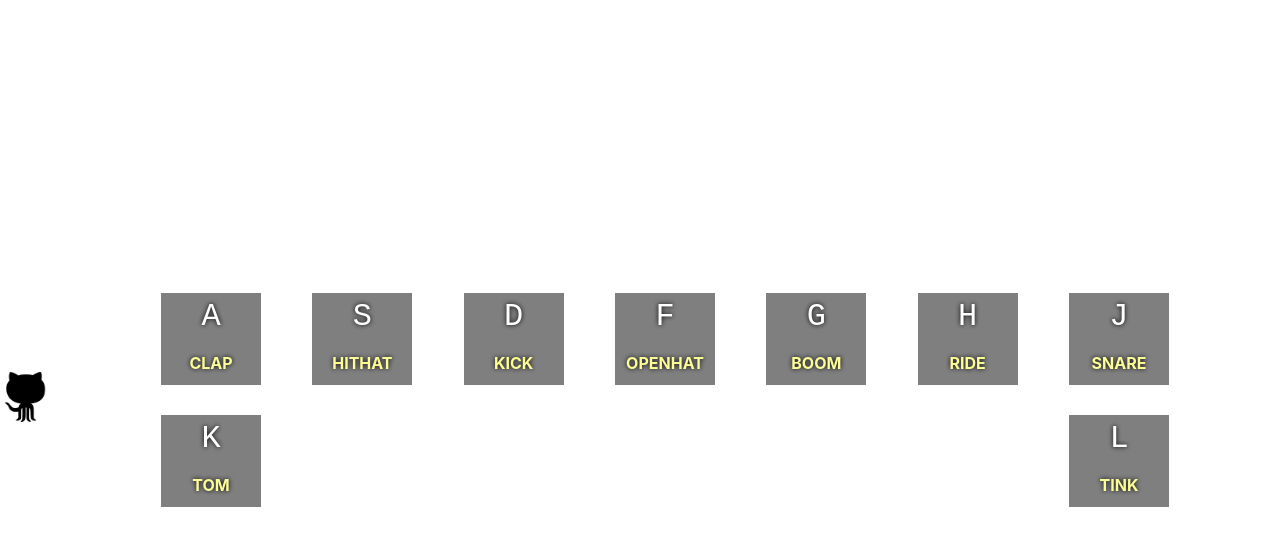
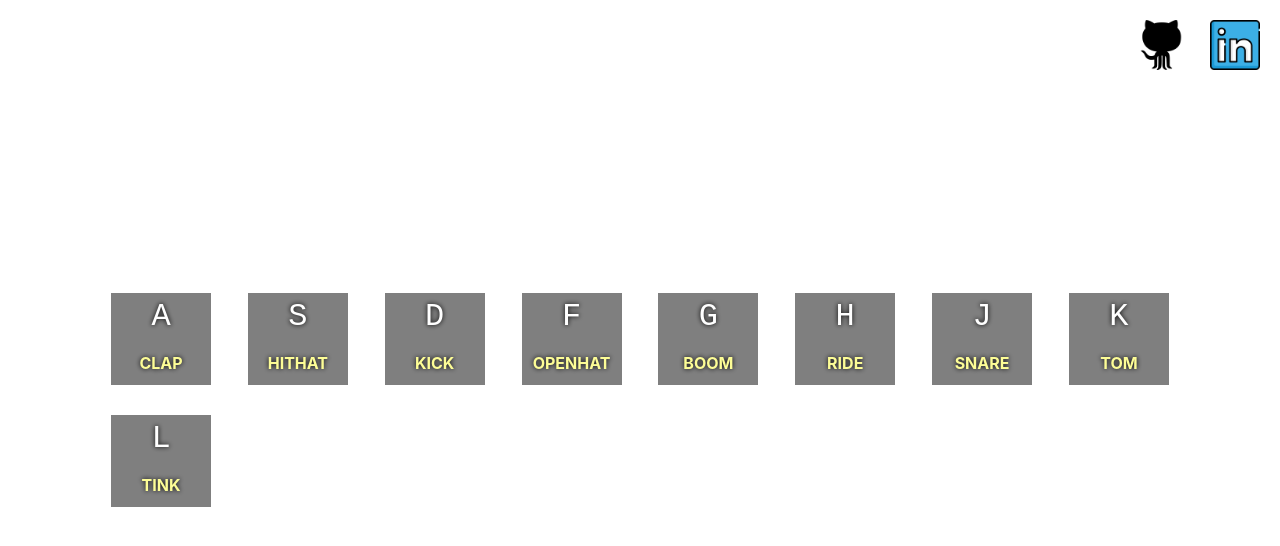
Before and after one commit to nugmara/Javascript-Drum-Kit, a website built with Vite: page index.html in a window 1280 px wide. Built offline with nearby package versions, Linux system fonts and the light colour scheme; files whose address does not match are found by name.

Commit message:
Add nav with github and linkedin anchortags, change css and html to position everything

```diff
--- a/index.html
+++ b/index.html
@@ -1,4 +1,4 @@
-<!doctype html>
+<!DOCTYPE html>
 <html lang="en">
   <head>
     <meta charset="UTF-8" />
@@ -7,9 +7,16 @@
     <title>Vite App</title>
   </head>
   <body>
-    <div>
-      <a href=""><img src="./github-big-logo.png" alt="github-logo" width="50px"></a>
-    </div>
+    <div class="content-wrapper">
+      <nav>
+        <a href="https://github.com/nugmara"
+          ><img src="./github-big-logo.png" alt="github-logo" width="50px"
+        /></a>
+        <a href="https://www.linkedin.com/in/dagmara-grabowska/"
+          ><img src="./linkedin.png" alt="linkedin-logo" width="50px"
+        /></a>
+      </nav>
+
       <div id="keys">
         <div data-key="65" class="key">
           <kbd>A</kbd>
@@ -48,16 +55,44 @@
           <span class="sound">tink</span>
         </div>
       </div>
+    </div>
 
-      <audio data-key="65" src="./audio/01 - JavaScript Drum Kit_sounds_boom.wav"></audio>
-      <audio data-key="83" src="./audio/01 - JavaScript Drum Kit_sounds_clap.wav"></audio>
-      <audio data-key="68" src="./audio/01 - JavaScript Drum Kit_sounds_hihat.wav"></audio>
-      <audio data-key="70" src="./audio/01 - JavaScript Drum Kit_sounds_kick.wav"></audio>
-      <audio data-key="71" src="./audio/01 - JavaScript Drum Kit_sounds_openhat.wav"></audio>
-      <audio data-key="72" src="./audio/01 - JavaScript Drum Kit_sounds_ride.wav"></audio>
-      <audio data-key="74" src="./audio/01 - JavaScript Drum Kit_sounds_snare.wav"></audio>
-      <audio data-key="75" src="./audio/01 - JavaScript Drum Kit_sounds_tink.wav"></audio>
-      <audio data-key="76" src="./audio/01 - JavaScript Drum Kit_sounds_tom.wav"></audio>
+    <audio
+      data-key="65"
+      src="./audio/01 - JavaScript Drum Kit_sounds_boom.wav"
+    ></audio>
+    <audio
+      data-key="83"
+      src="./audio/01 - JavaScript Drum Kit_sounds_clap.wav"
+    ></audio>
+    <audio
+      data-key="68"
+      src="./audio/01 - JavaScript Drum Kit_sounds_hihat.wav"
+    ></audio>
+    <audio
+      data-key="70"
+      src="./audio/01 - JavaScript Drum Kit_sounds_kick.wav"
+    ></audio>
+    <audio
+      data-key="71"
+      src="./audio/01 - JavaScript Drum Kit_sounds_openhat.wav"
+    ></audio>
+    <audio
+      data-key="72"
+      src="./audio/01 - JavaScript Drum Kit_sounds_ride.wav"
+    ></audio>
+    <audio
+      data-key="74"
+      src="./audio/01 - JavaScript Drum Kit_sounds_snare.wav"
+    ></audio>
+    <audio
+      data-key="75"
+      src="./audio/01 - JavaScript Drum Kit_sounds_tink.wav"
+    ></audio>
+    <audio
+      data-key="76"
+      src="./audio/01 - JavaScript Drum Kit_sounds_tom.wav"
+    ></audio>
 
     <script type="module" src="/main.js"></script>
   </body>
--- a/style.css
+++ b/style.css
@@ -5,6 +5,7 @@
 }
 
 body {
+  position: relative;
   margin: 0;
   display: flex;
   place-items: center;
@@ -13,6 +14,25 @@ body {
   background: url("./wallpaper.jpg") no-repeat center center fixed;
   background-size: cover;
 }
+
+.content-wrapper {
+  display: flex;
+  flex-direction: column;
+  width: 100%;
+  height: 100%;
+}
+
+nav {
+  position: absolute;
+  top: 0;
+  right: 0;
+  padding: 20px;
+}
+
+nav a img {
+  margin-left: 20px;
+}
+
 
 #keys {
   margin: 0 auto;
```
Also changed, not shown: public/linkedin.png (added). Lines whose indentation alone changed are shown as unchanged.
